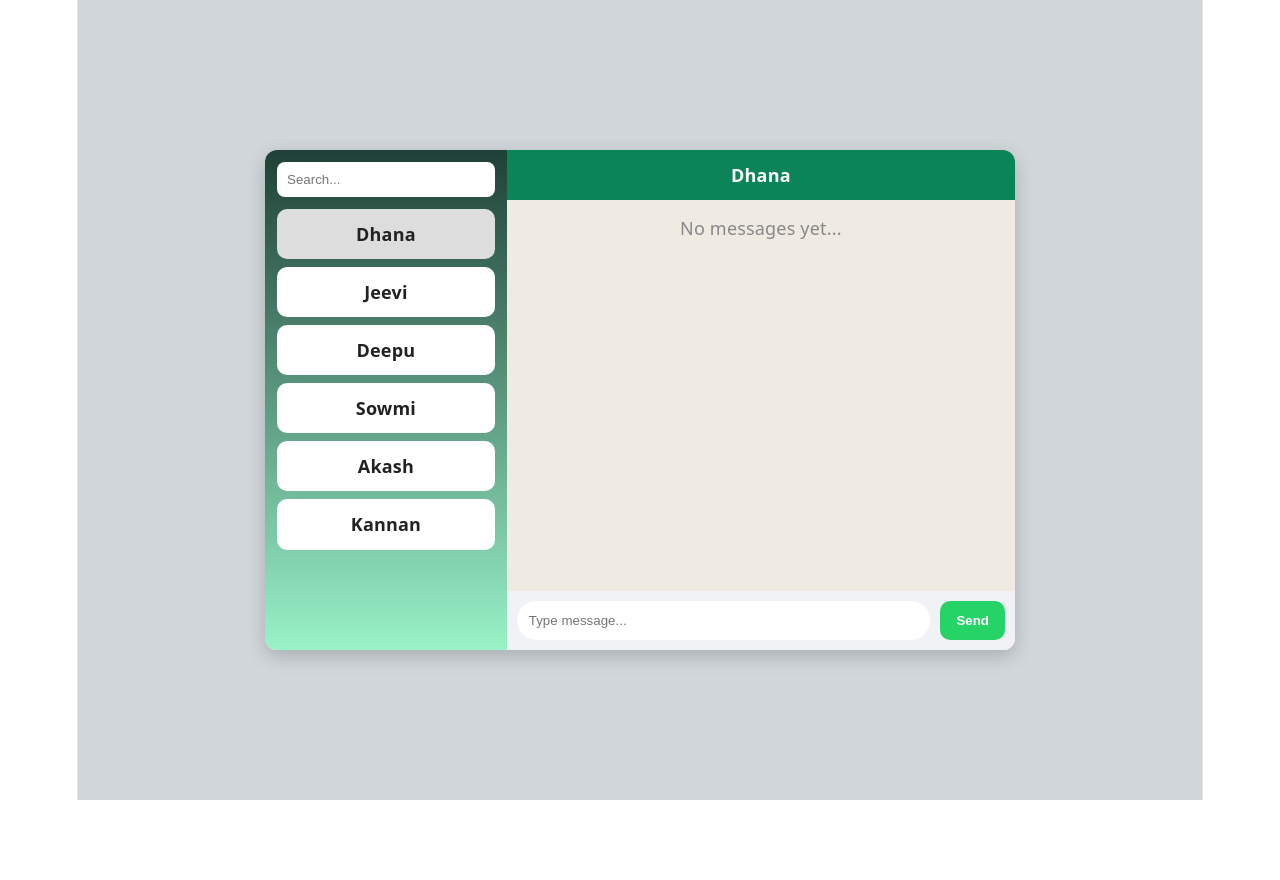
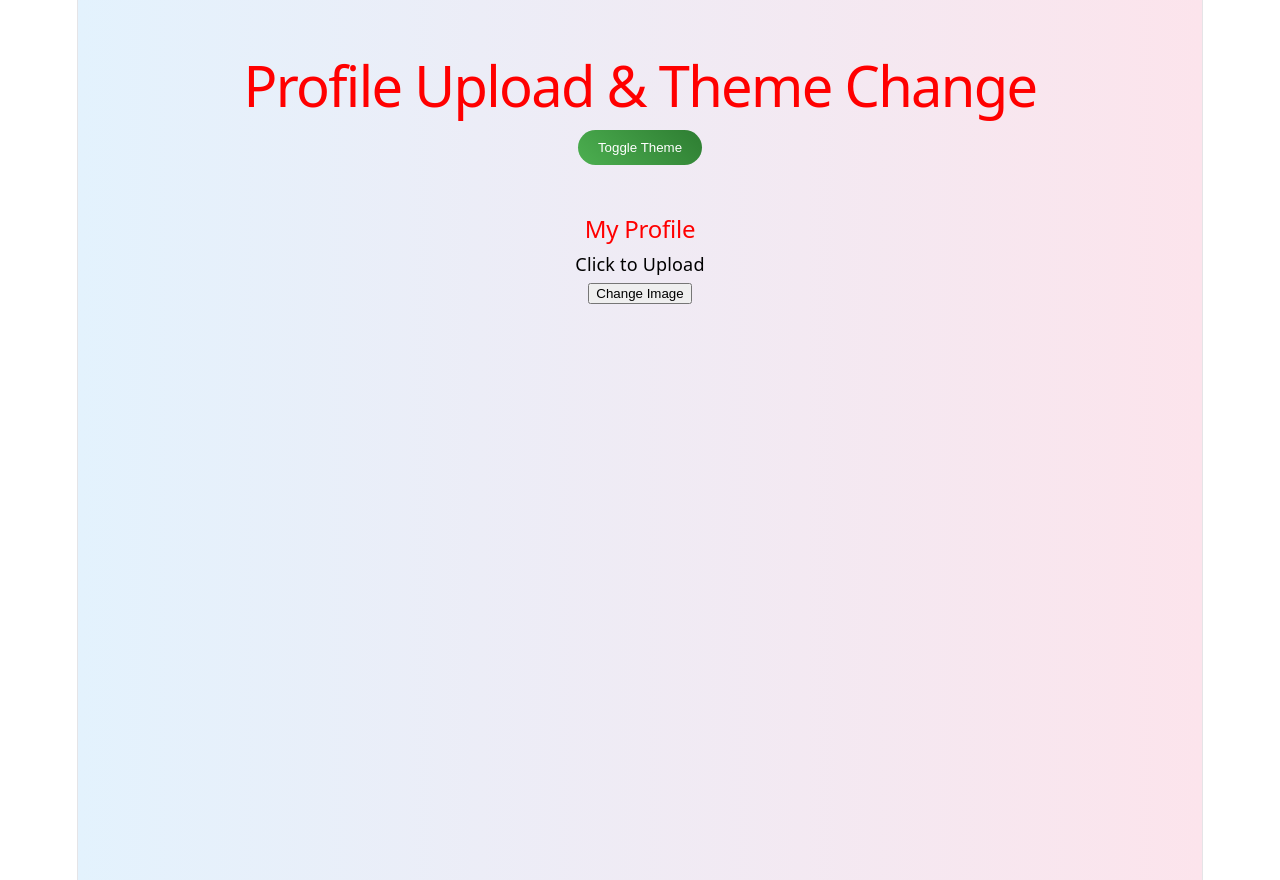
Before and after one commit to Jeevitha-98/Jeevitha, a React (Vite) app: page / in a window 1280 px wide. Before the commit the page ends 800 px from the top, so only its background shows below. Built offline with nearby package versions, Linux system fonts and the light colour scheme.

Commit message:
ReactJS task 9

```diff
--- a/src/App.jsx
+++ b/src/App.jsx
@@ -5,7 +5,11 @@
 import RegistrationForm from "./Component/Registration form";
 import Stopwatch from "./Component/Stopwatch";
 import API from "./Component/API";
-import Minichatapp from "./Component/Minichatapp";
+//import Minichatapp from "./Component/Minichatapp";
+ import React, { useState } from "react";
+import { ThemeContext } from "./Component/ThemeContext";
+import Profile from "./Component/Profile";
+
 
 
 /*export default function App() {
@@ -33,9 +37,55 @@ import Minichatapp from "./Component/Minichatapp";
 }*/
 
 export default function App() {
+  const [theme, setTheme] = useState("light");
+
+  const toggleTheme = () => {
+    setTheme((prev) => (prev === "light" ? "dark" : "light"));
+  };
+
+const appStyle = {
+  textAlign: "center",
+  padding: "40px 20px",
+  minHeight: "100vh",
+  transition: "0.3s",
+  background:
+    theme === "light"
+      ? "linear-gradient(to right, #e3f2fd, #fce4ec)"
+      : "linear-gradient(to right, #1e1e2f, #121212)",
+  color: theme === "light" ? "#000" : "#faf5f5",
+  display: "flex",
+  flexDirection: "column",
+  alignItems: "center",
+};
+
+const titleStyle = {
+  fontSize: "28px",
+  marginBottom: "20px",
+  color: theme === "light" ? "#d32f2f" : "#ff6b6b",
+};
+
+const buttonStyle = {
+  padding: "10px 20px",
+  marginBottom: "50px",
+  border: "none",
+  background: "linear-gradient(45deg, #4caf50, #2e7d32)",
+  color: theme === "light" ? "#fff" : "#fff",
+  borderRadius: "25px",
+  cursor: "pointer",
+};
+
   return (
-    <div>
-      <Minichatapp/>
-    </div>
+    <ThemeContext.Provider value={{ theme, toggleTheme }}>
+      <div style={appStyle}>
+        <h1 style={{ color: theme === "light" ? "red" : "#ff6b6b" }}>
+          Profile Upload & Theme Change</h1>
+
+        <button onClick={toggleTheme} style={buttonStyle}>
+          Toggle Theme
+        </button>
+
+        <Profile />
+      </div>
+    </ThemeContext.Provider>
   );
 }
--- /dev/null
+++ b/src/Component/Profile.jsx
@@ -0,0 +1,51 @@
+import React, { useRef, useState, useContext } from "react";
+import { ThemeContext } from "../Component/ThemeContext";
+
+
+export default function Profile() {
+  const fileInputRef = useRef(null);
+  const [image, setImage] = useState(null);
+
+  const { theme } = useContext(ThemeContext);
+
+  const handleImageClick = () => {
+    fileInputRef.current.click();
+  };
+
+  const handleImageChange = (e) => {
+    const file = e.target.files[0];
+    if (file) {
+      const imageUrl = URL.createObjectURL(file);
+      setImage(imageUrl);
+    }
+  };
+
+  return (
+    <div className={`profile-container ${theme}`}>
+
+      <h2 style={{ color: theme === "light" ? "red" : "#ff6b6b" }}>
+  My Profile
+</h2>
+
+      <div className="image-section" onClick={handleImageClick}>
+        {image ? (
+          <img src={image} alt="Profile" />
+        ) : (
+          <p>Click to Upload</p>
+        )}
+      </div>
+
+      <input
+        type="file"
+        ref={fileInputRef}
+        onChange={handleImageChange}
+        hidden
+        accept="image/*"
+      />
+
+      <button onClick={handleImageClick} className="upload-btn">
+        Change Image
+      </button>
+    </div>
+  );
+}
--- /dev/null
+++ b/src/Component/ThemeContext.jsx
@@ -0,0 +1,3 @@
+import { createContext } from "react";
+
+export const ThemeContext = createContext();
```
